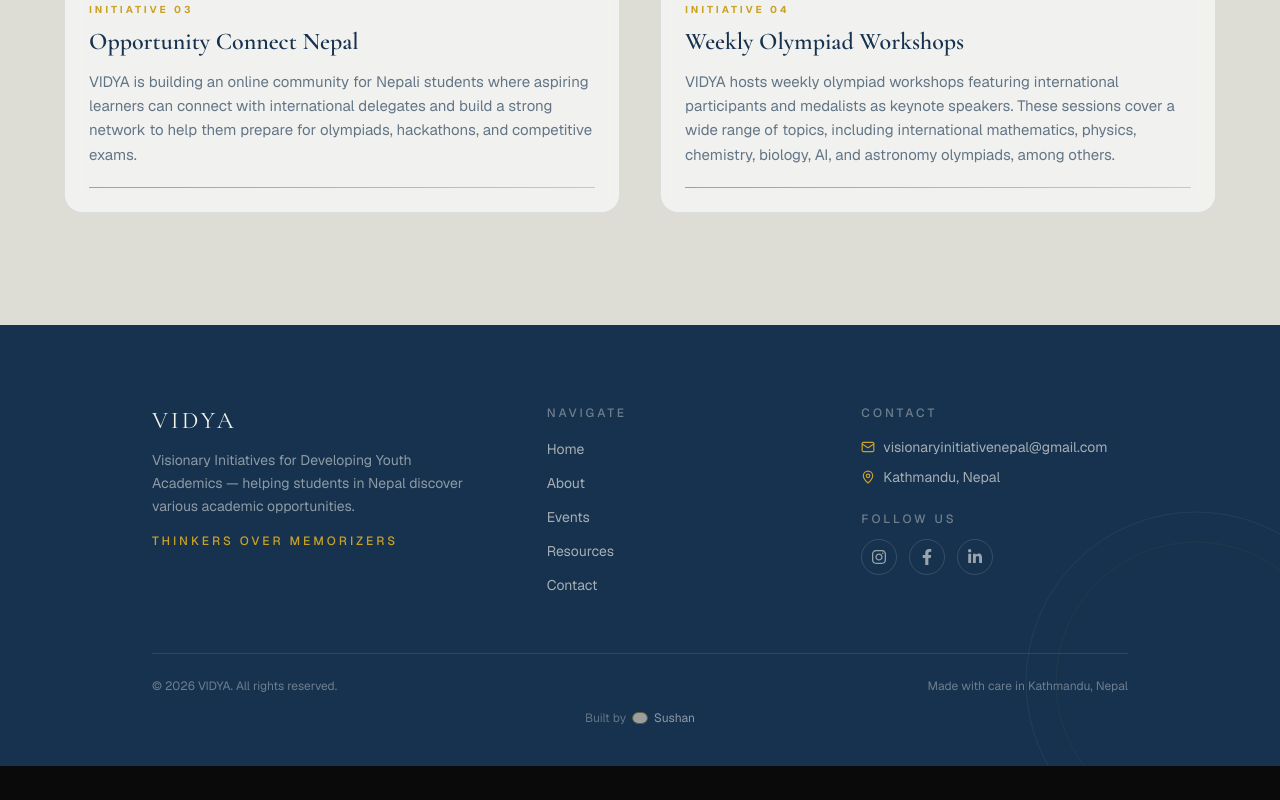
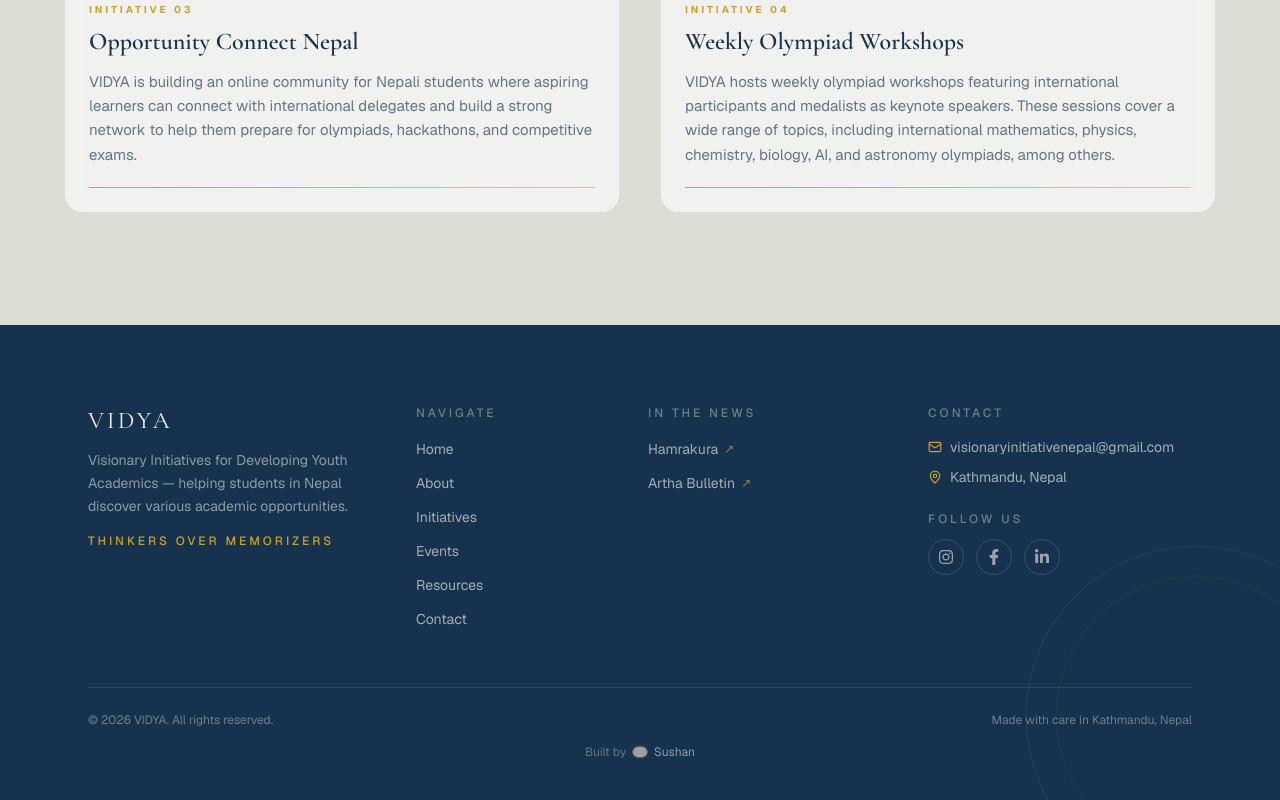
Before and after one commit to Sushan2589/Vidya, a Next.js app: page / in a window 1280 px wide. Shown: the part 1977-2777 px from the top of the page. Before the commit the page ends 2743 px from the top, so only its background shows below. Built offline with nearby package versions, Linux system fonts and the light colour scheme; no server answers; grey boxes are pictures that could not be loaded.

Commit message:
feat: add news articles section to footer and initiatives link

```diff
--- a/components/Footer.tsx
+++ b/components/Footer.tsx
@@ -9,9 +9,21 @@ import { FaInstagram, FaFacebookF, FaLinkedinIn } from "react-icons/fa";
 const navLinks = [
   { name: "Home", href: "/" },
   { name: "About", href: "/about" },
+  { name: "Initiatives", href: "/#initiatives" },
   { name: "Events", href: "/olympiads" },
   { name: "Resources", href: "/resources" },
   { name: "Contact", href: "/contact" },
+];
+
+const newsArticles = [
+  {
+    name: "Hamrakura",
+    href: "https://hamrakura.com/news-details/220727/2026-09-16",
+  },
+  {
+    name: "Artha Bulletin",
+    href: "https://arthabulletin.com/2026/09/09/%e0%a4%ae%e0%a4%be%e0%a4%a7%e0%a5%8d%e0%a4%af%e0%a4%ae%e0%a4%bf%e0%a4%95-%e0%a4%b5%e0%a4%bf%e0%a4%a6%e0%a5%8d%e0%a4%af%e0%a4%be%e0%a4%b2%e0%a4%af%e0%a4%b9%e0%a4%b0%e0%a5%82%e0%a4%ae%e0%a4%be-%e0%a4%93/",
+  },
 ];
 
 const socialLinks = [
@@ -58,8 +70,8 @@ export function Footer() {
         <circle cx="180" cy="180" r="140" stroke="#C9A227" strokeWidth="1" />
       </svg>
 
-      <div className="relative mx-auto max-w-5xl px-6 pb-10 pt-16 sm:pt-20">
-        <div className="grid gap-12 sm:grid-cols-[1.3fr_1fr_1fr]">
+      <div className="relative mx-auto max-w-6xl px-6 pb-10 pt-16 sm:pt-20">
+        <div className="grid gap-10 sm:grid-cols-2 lg:grid-cols-[1.2fr_0.8fr_1fr_1.1fr]">
           {/* Brand column */}
           <motion.div
             initial={{ opacity: 0, y: 16 }}
@@ -105,6 +117,37 @@ export function Footer() {
                   >
                     {item.name}
                   </Link>
+                </li>
+              ))}
+            </ul>
+          </motion.div>
+
+          {/* News / Media coverage column */}
+          <motion.div
+            initial={{ opacity: 0, y: 16 }}
+            whileInView={{ opacity: 1, y: 0 }}
+            viewport={{ once: true, amount: 0.4 }}
+            transition={{
+              duration: 0.5,
+              delay: 0.12,
+              ease: [0.22, 1, 0.36, 1],
+            }}
+          >
+            <p className="mb-4 text-xs font-medium uppercase tracking-[0.25em] text-[#F3F1EA]/40">
+              In The News
+            </p>
+            <ul className="flex flex-col gap-2.5">
+              {newsArticles.map((article) => (
+                <li key={article.name}>
+                  <a
+                    href={article.href}
+                    target="_blank"
+                    rel="noopener noreferrer"
+                    className="inline-flex items-center gap-1.5 text-sm text-[#F3F1EA]/65 transition-colors hover:text-[#C9A227]"
+                  >
+                    <span>{article.name}</span>
+                    <span className="text-xs text-[#C9A227]/70">↗</span>
+                  </a>
                 </li>
               ))}
             </ul>
```
